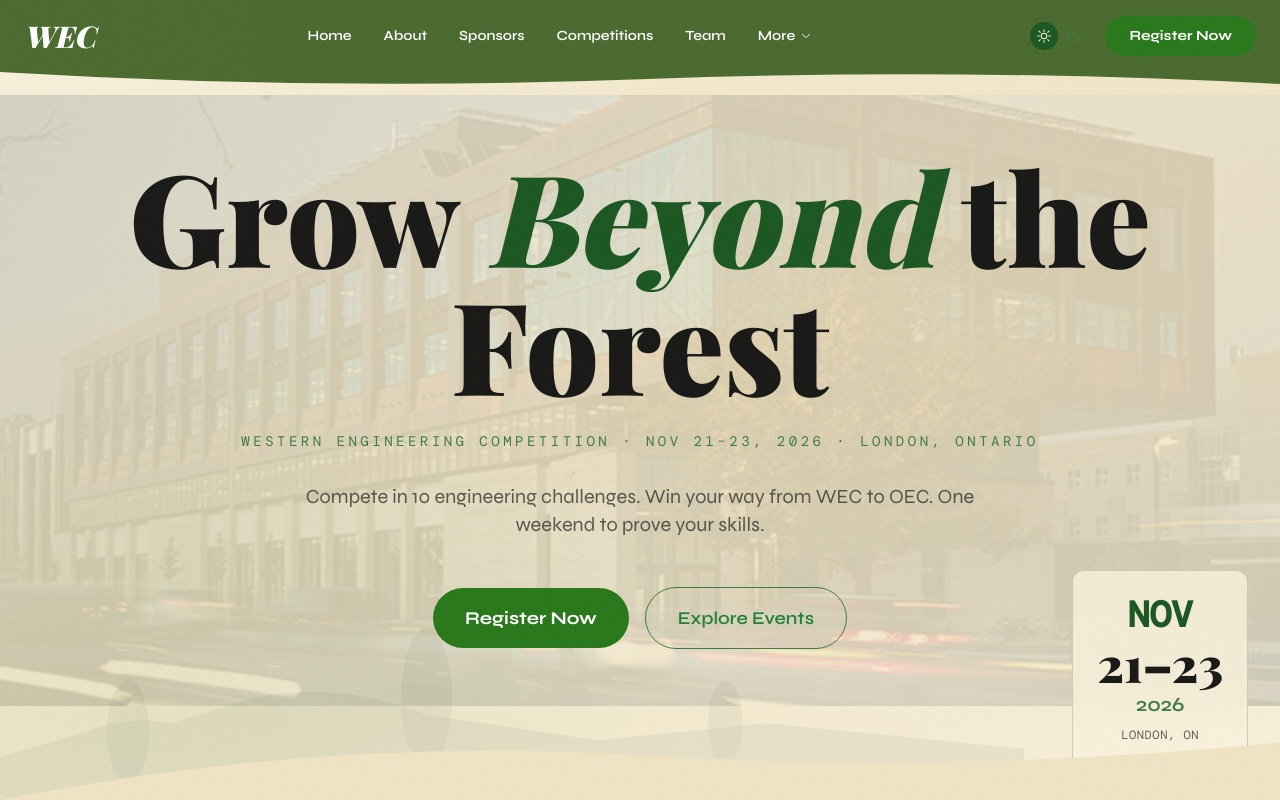
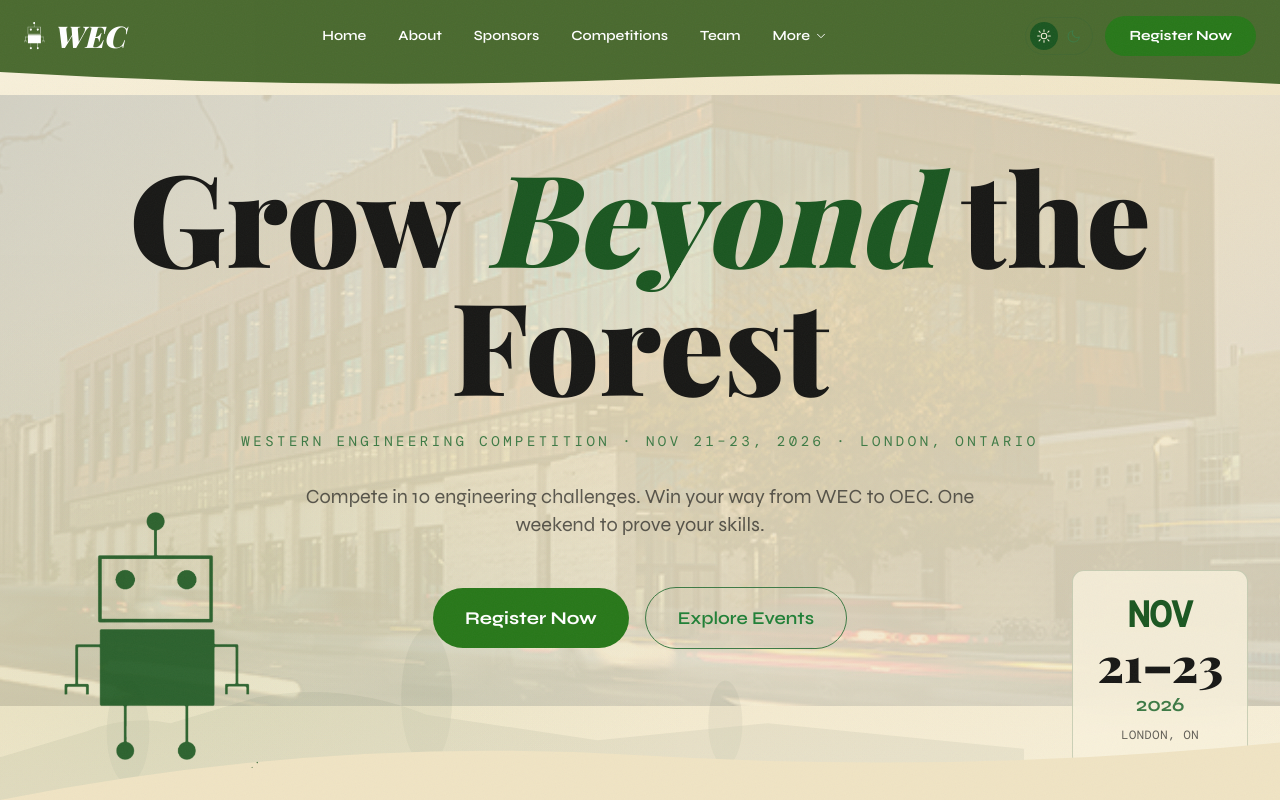
Before and after one commit to Anomaly-E-E/WEC, a React (Vite) app: page / in a window 1280 px wide. Shown: the top 800 px of the page. Built offline with nearby package versions, Linux system fonts and the light colour scheme; a web font is replaced by a local one.

Commit message:
Bring robot icon back to nav (white, matches new olive bg), Home hero bottom-left, and footer

```diff
--- a/src/components/Footer.tsx
+++ b/src/components/Footer.tsx
@@ -7,7 +7,10 @@ export default function Footer() {
       <div className="max-w-7xl mx-auto px-6 py-16">
         <div className="grid grid-cols-1 md:grid-cols-3 gap-12 mb-12">
           <div>
-            <h3 className="font-display italic text-sunlight text-3xl font-black mb-4">WEC</h3>
+            <div className="flex items-center gap-2 mb-4">
+              <img src="/wec-robot-green.png" alt="" className="h-8 w-auto" />
+              <h3 className="font-display italic text-sunlight text-3xl font-black">WEC</h3>
+            </div>
             <p className="text-cream-dim text-sm leading-relaxed">
               Western Engineering Competition<br />
               London, Ontario<br />
--- a/src/components/Nav.tsx
+++ b/src/components/Nav.tsx
@@ -61,7 +61,13 @@ export default function Nav() {
         )}
 
         <div className="max-w-7xl mx-auto px-6 py-4 flex items-center justify-between">
-          <Link to="/" className={`font-display italic text-2xl md:text-3xl font-black relative transition-colors duration-200 ${scrolled ? 'text-sunlight' : 'text-white'}`}>
+          <Link to="/" className={`flex items-center gap-2 font-display italic text-2xl md:text-3xl font-black relative transition-colors duration-200 ${scrolled ? 'text-sunlight' : 'text-white'}`}>
+            <img
+              src="/wec-robot-green.png"
+              alt=""
+              className="h-6 md:h-7 w-auto not-italic"
+              style={scrolled ? undefined : { filter: 'brightness(0) invert(1)' }}
+            />
             <span className="relative">
               WEC
             </span>
--- a/src/pages/Home.tsx
+++ b/src/pages/Home.tsx
@@ -75,6 +75,12 @@ export default function Home() {
         >
           <path d="M0 80 Q300 0 600 24 T1200 8 L1200 80 Z" fill="rgb(var(--forest-dark))" />
         </svg>
+
+        <img
+          src="/wec-robot-green.png"
+          alt=""
+          className="hidden lg:block absolute bottom-8 left-8 md:left-16 h-64 w-auto z-[6] opacity-90"
+        />
 
         <div className="relative z-10 text-center px-6 max-w-6xl mx-auto">
           <motion.h1
```
